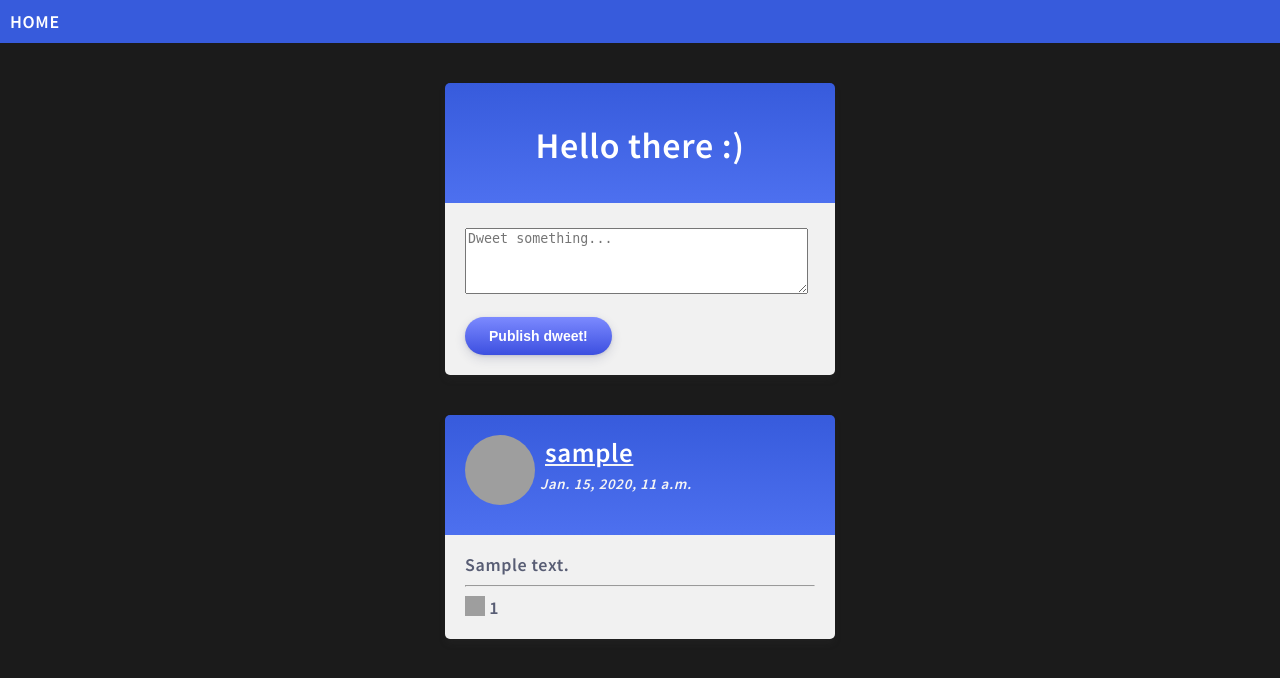
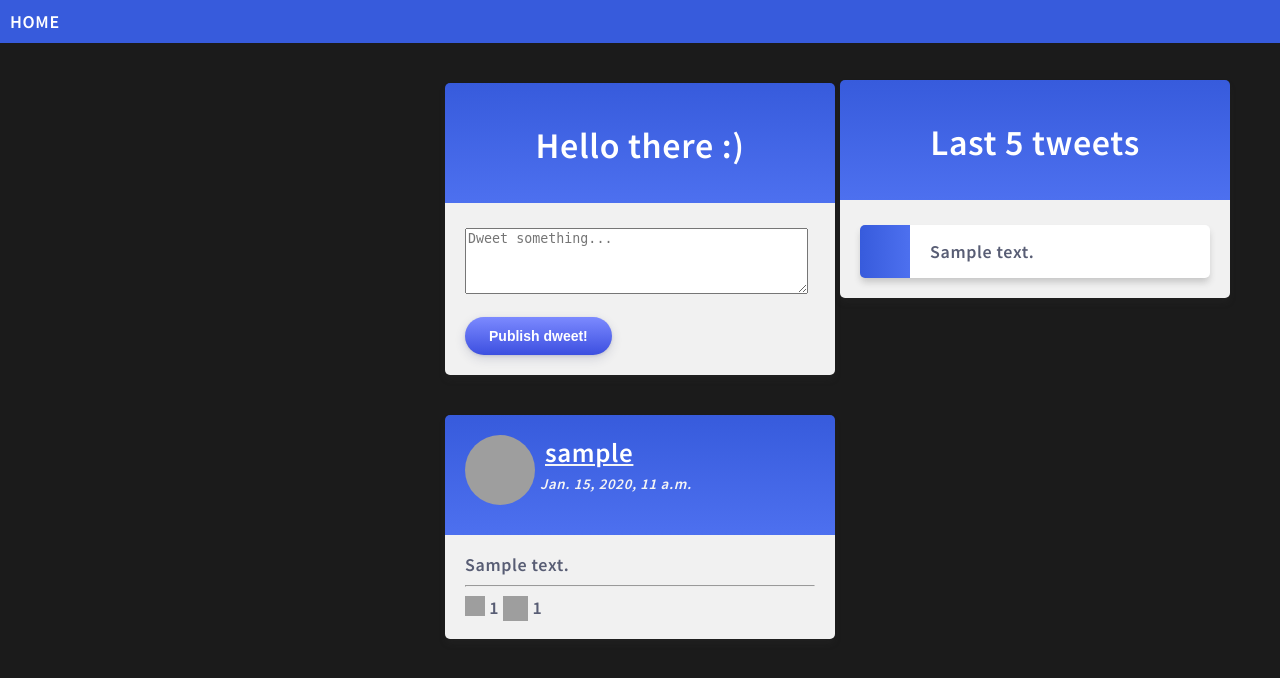
Before and after one commit to uJakubC/dwitter-project, a Django app: page /dwitter/ in a window 1280 px wide. Shown: the top 678 px of the page. Run offline with Django 4.2, Linux system fonts and the light colour scheme; tables that the repository leaves empty hold one stand-in row (values such as "Sample post"); grey boxes are pictures that could not be loaded.

Commit message:
Added info about comments total number for each tweet and added div that will show us last 5 tweets

```diff
--- a/Dwitter_project/Dwitter_project_app/templates/tweet_list.html
+++ b/Dwitter_project/Dwitter_project_app/templates/tweet_list.html
@@ -3,6 +3,17 @@
 {% block title %}Tweet List{% endblock %}
 
 {% block body %}
+    <div class="recent_tweets">
+    <h1>Last 5 tweets</h1>
+    <ul>
+    {% for tweet in last_five_tweets %}
+    <li>{{ tweet.body }}</li>
+    {% endfor %}
+    </ul>
+    </div>
+
+
+
   <div class="mycard">
     <h1>Hello there :) </h1>
     {% if empty_query %}
@@ -11,7 +22,7 @@
     <form method="post">
       {% csrf_token %}
       {{ form.as_p }}
-      <button type="submit">Publish dweet!</button>
+      <button name="like_button" type="submit">Publish dweet!</button>
     </form>
   </div>
 
@@ -30,29 +41,14 @@
                 {{ like.total }}
               {% endif %}
           {% endfor %}
+    <img id="comment_img" src="https://cdn0.iconfinder.com/data/icons/free-daily-icon-set/512/Comments-512.png" >
+          {% for comment in comments %}
+          {% if comment.tweet_id == tweet.id %}
+            {{ comment.total }}
+          {% endif %}
+      {% endfor %}
     </div>
     {% endfor %}
 
 
-
-
-<!--    <ul>-->
-<!--      {% for tweet in tweets %}-->
-<!--        <li>Created by: {{ request.user }}, <br>{{ tweet.created_at }} <br> <br>-->
-<!--        {{ tweet.body }}  <br>-->
-<!--          <hr>-->
-<!--          {% for like in likes %}-->
-
-<!--          {% if like.tweet_id == tweet.id %}-->
-<!--            Likes: {{ like.total }}-->
-<!--          {% endif %}-->
-
-<!--          {% endfor %}-->
-<!--        </li>-->
-<!--      <br>-->
-<!--      {% endfor %}-->
-<!--    </ul>-->
-<!--</div>-->
-
-
 {% endblock %}
```
